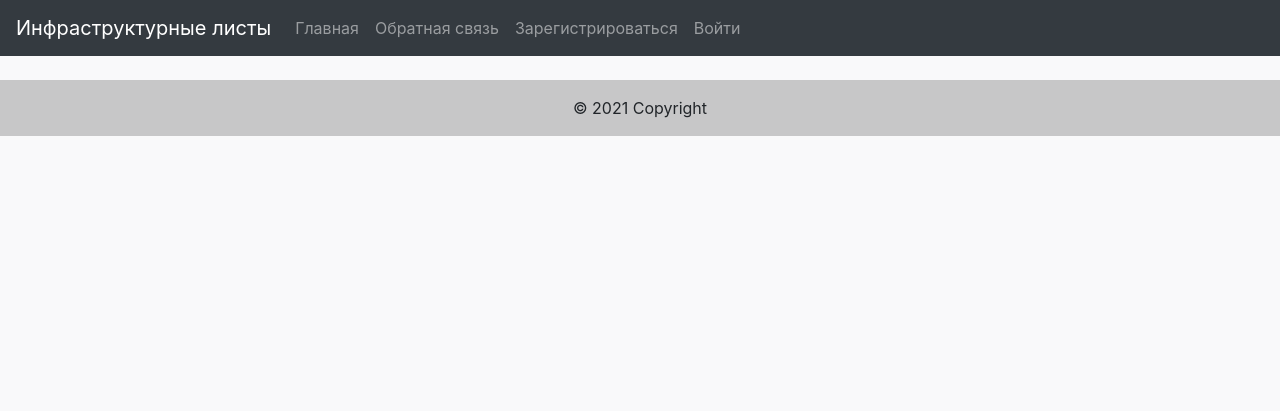
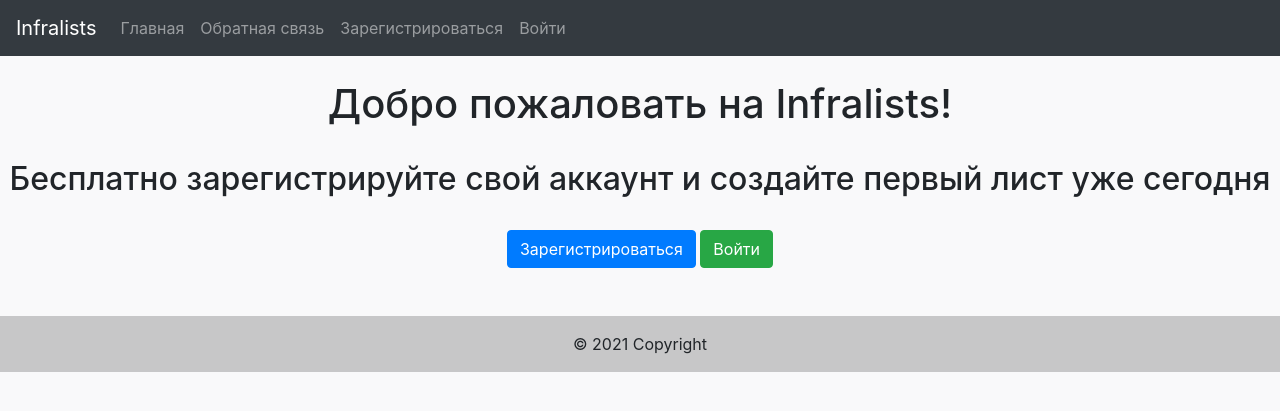
Before and after one commit to ivanprokoff/web_project, a Flask app: page / in a window 1280 px wide. Shown: the top 411 px of the page. Run offline with Flask 2, Linux system fonts and the light colour scheme; some libraries are stand-ins or nearby versions.

Commit message:
Production v1

```diff
--- a/main.py
+++ b/main.py
@@ -11,7 +11,6 @@ from forms.lists import GetTableName, AddNewItem
 import smtplib
 import pandas as pd
 import sqlite3
-import os
 
 
 app = Flask(__name__)
@@ -41,7 +40,7 @@ def logout():
 
 @app.route('/')
 def base():
-    return render_template('main.html')
+    return render_template('first.html')
 
 
 @app.route('/login', methods=['GET', 'POST'])
@@ -250,5 +249,4 @@ def lists(username):
 
 
 if __name__ == '__main__':
-    port = int(os.environ.get("PORT", 5000))
-    app.run(host='0.0.0.0', port=port)
+    app.run(port=8080, host='127.0.0.1')
--- a/templates/account.html
+++ b/templates/account.html
@@ -2,7 +2,7 @@
 
 {% block content %}
 <br>
-<div class="page-content page-container" id="page-content">
+<div class="page-content page-container" id="page-content" align="center">
     <div class="padding">
         <div class="row container d-flex justify-content-center">
             <div class="col-xl-6 col-md-12">
--- a/templates/feedback.html
+++ b/templates/feedback.html
@@ -14,6 +14,6 @@
         <p>{{ form.submit(type="submit", class="btn btn-primary") }}</p>
     </form>
 <br>
-    <h3 align="center">ИЛИ</h3>
+
 
 {% endblock %}
--- /dev/null
+++ b/templates/first.html
@@ -0,0 +1,16 @@
+{% extends "main.html" %}
+{% block content %}
+<br>
+<h1 align="center">Добро пожаловать на Infralists!</h1>
+<br>
+<h2 align="center">Бесплатно зарегистрируйте свой аккаунт и создайте первый лист уже сегодня</h2>
+<br>
+<div class="first-btn" align="center">
+{% if current_user.is_authenticated %}
+{% else %}
+<a class="btn btn-primary" href="/register">Зарегистрироваться</a>
+<a class="btn btn-success" href="/login">Войти</a>
+</div>
+<br>
+{% endif %}
+{% endblock %}
--- a/templates/main.html
+++ b/templates/main.html
@@ -14,7 +14,7 @@
 </head>
 <body>
   <nav class="navbar navbar-expand-lg navbar-dark bg-dark fixed-top" style=position:relative;">
-    <a class="navbar-brand">Инфраструктурные листы</a>
+    <a class="navbar-brand">Infralists</a>
     <button class="navbar-toggler" type="button" data-toggle="collapse" data-target="#navbarSupportedContent" aria-controls="navbarSupportedContent" aria-expanded="false" aria-label="Toggle navigation">
       <span class="navbar-toggler-icon"></span>
     </button>
```
Also changed, not shown: static/css/main.css (line endings or trailing spaces), 1 other file.
